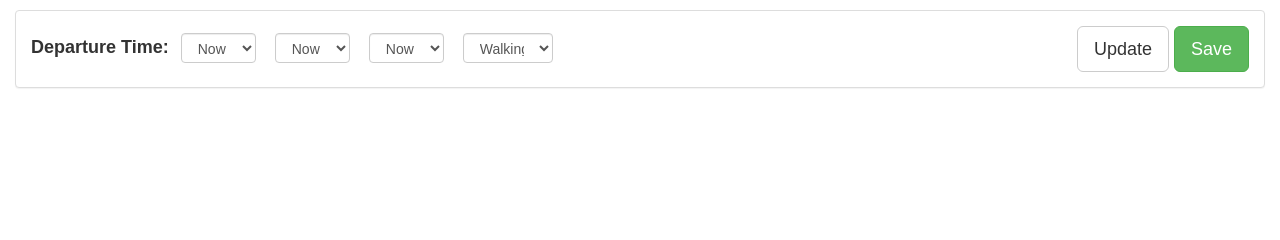
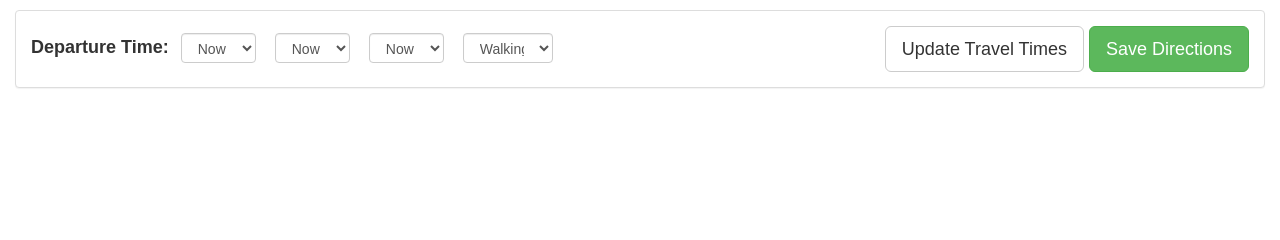
Before and after one commit to dth26/TripPlanner-Public-, a Flask app: page /home in a window 1280 px wide. Shown: the part 522-762 px from the top of the page. Run offline with Flask 2, Linux system fonts and the light colour scheme; some libraries are stand-ins or nearby versions.

Commit message:
clean up directions on home page

```diff
--- a/static/js/directions.js
+++ b/static/js/directions.js
@@ -30,6 +30,7 @@ $(document).ready(function(){
     $(document).on("click", '.GetDirections', function() {
         destinationID = $(this).attr('id');
         destinationID = destinationID.substring(0, destinationID.length - 13);
+        destinationName = $('#' + destinationID + 'destinationNameInput').attr('value');
         var latitude = $('#' + $(this).attr('id') + 'Latitude').attr('value');
         var longitude = $('#' + $(this).attr('id') + 'Longitude').attr('value');
         var latlng = new google.maps.LatLng(latitude, longitude);
@@ -77,9 +78,24 @@ $(document).ready(function(){
                 start_address = route.start_address;             // start address of route
                 end_address = route.end_address;                 // end address of route
 
+                // display directions to screen
+                createDirectionBlock(route);
 
-                //printJSON(route);
-                createDirectionBlock(route);
+                // remove current text
+	            $('#directionInfoDiv').remove();
+
+                var directionInfoDiv = document.createElement('div');
+                directionInfoDiv.id = 'directionInfoDiv';
+
+                var directionInfoText = "Destination:   <span style=\"color:#4F629C\">" + destinationName + "</span><br/>" +
+                                        "Start Address: <span style=\"color:#4F629C\">" + start_address + "</span><br/>" +
+                                        "End Address:   <span style=\"color:#4F629C\">" + end_address + "</span><br/>" +
+                                        "Distance:      <span style=\"color:#4F629C\">" + total_distance + "</span><br/>" +
+                                        "Duration:      <span style=\"color:#4F629C\">" + total_duration + "</span><br/>";
+
+
+                directionInfoDiv.innerHTML = directionInfoText;
+                document.getElementById('form-group-data').appendChild(directionInfoDiv);
             }else{
                 alert('google.maps.DirectionsStatus not okay');
             }
@@ -230,16 +246,7 @@ $(document).ready(function(){
             document.getElementById('directions').appendChild(subBlock);
 
 
-            // set height of innerLeft
-            // var centerHorizontallyHeight = $('#' + i + 'centerHorizontally').height();
-            // $('#' + i + 'innerLeft').css('height', centerHorizontallyHeight);
-
-             // set height of subBlock so it fits its contents
-            // var innerLeftHeight = centerHorizontallyHeight;
-            // var innerRightHeight = $('#'+i + 'innerRight').height();
-            // var subBlockHeight = (innerLeftHeight > innerRightHeight ? innerLeftHeight : innerRightHeight);
-            // $('#'+i + 'subBlock').css('height',subBlockHeight);
-
+            // set height of divs after elements are appended and rendered
             var innerLeftHeight = $('#' + i + 'innerLeft').height();
             var innerRightHeight = $('#'+i + 'innerRight').height();
             var maxHeight = (innerLeftHeight > innerRightHeight ? innerLeftHeight : innerRightHeight);
@@ -248,9 +255,6 @@ $(document).ready(function(){
             $('#' + i + 'innerRight').css('height',maxHeight);
             $('#' + i + 'innerLeft').css('height',maxHeight);
             $('#' + i + 'innerLeftHeader').css('height',maxHeight);
-
-            // set height of innerLeft block so that border-right stretches to bottom
-            // $('#'+i + 'innerLeft').css('height',subBlockHeight);
 
             // save step into steps array
             steps.push(step);
@@ -284,7 +288,7 @@ $(document).ready(function(){
 
                 var directionInfoText = "Destination:   <span style=\"color:#4F629C\">" + destinationName + "</span><br/>" +
                                         "Start Address: <span style=\"color:#4F629C\">" + data.directionsInfo['start_address'] + "</span><br/>" +
-                                        "End Address:   <span style=\"color:#4F629C\">" + data.directionsInfo['start_address'] + "</span><br/>" +
+                                        "End Address:   <span style=\"color:#4F629C\">" + data.directionsInfo['end_address'] + "</span><br/>" +
                                         "Distance:      <span style=\"color:#4F629C\">" + data.directionsInfo['total_distance'] + "</span><br/>" +
                                         "Duration:      <span style=\"color:#4F629C\">" + data.directionsInfo['total_duration'] + "</span><br/>";
 
--- a/static/js/home.js
+++ b/static/js/home.js
@@ -295,7 +295,6 @@ function createDestinationBlock(ID, url, name, latitude, longitude, travelMode)
         travelMode: travelMode
     }
 
-
     // call directionsSerice.route to get directions info
     directionsService.route(directionrequest, function(response, status){
 
@@ -389,6 +388,13 @@ function createDestinationBlock(ID, url, name, latitude, longitude, travelMode)
         longitudeItem.type = 'hidden';
         longitudeItem.value = longitude;
 
+        //add hidden input to get name of destination
+        var destinationNameInput = document.createElement('input');
+        destinationNameInput.className = 'blockMenuItem';
+        destinationNameInput.id = ID + 'destinationNameInput';
+        destinationNameInput.type = 'hidden';
+        destinationNameInput.value = name;
+
          // append children
         document.getElementById('container-fluid').appendChild(destinationBlock);
         destinationBlock.appendChild(blockHeader);
@@ -397,6 +403,7 @@ function createDestinationBlock(ID, url, name, latitude, longitude, travelMode)
         blockHeader.appendChild(menu);
         menu.appendChild(latitudeItem);
         menu.appendChild(longitudeItem);
+        menu.appendChild(destinationNameInput);
         if(status == google.maps.DirectionsStatus.OK){
             menu.appendChild(menuItemDistance);
             menu.appendChild(menuItemDuration);
--- a/static/style/directions.css
+++ b/static/style/directions.css
@@ -63,7 +63,6 @@
     display: inline-block;
     float: left;
     background-color: #E3D5D5;
-    cursor: pointer;
 }
 .innerLeftHeaderBlock{
 
--- a/templates/home.html
+++ b/templates/home.html
@@ -86,7 +86,7 @@
         <div class="panel-body">
             <div class="inlineForm">                                            <!--"inlineForm keep dropdown and buttons in line-->
                 <form class="form-inline">
-                    <div class="form-group">
+                    <div id="form-group-data" class="form-group">
                         <p class="form-control-static"><strong>Departure Time:</strong></p>
                         <select class="form-control time" id="hours">
                             <option>Now</option>
@@ -120,8 +120,8 @@
                 </form>
             </div>
             <div class="inlineForm" id="left-inline-form">
-                <button class="btn btn-default btn-lg" class="submit" type="submit" id="update">Update</button>
-                <button id="saveDirections" class="btn btn-success btn-lg" type="submit">Save</button>
+                <button class="btn btn-default btn-lg" class="submit" type="submit" id="update">Update Travel Times</button>
+                <button id="saveDirections" class="btn btn-success btn-lg" type="submit">Save Directions</button>
             </div>
         </div>
     </div>
```
